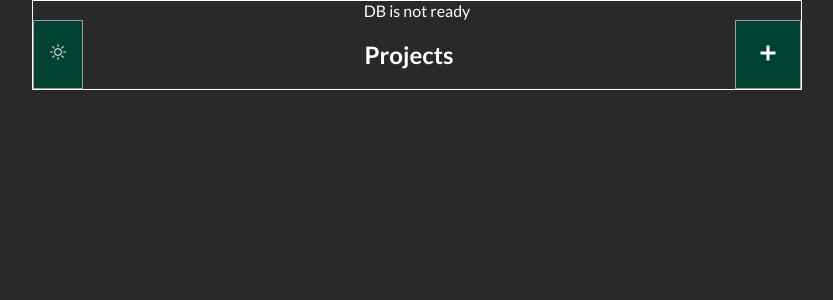
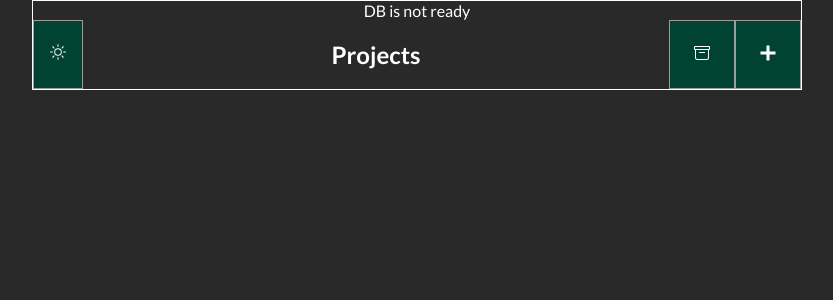
Before and after one commit to Tnxec2/crochettimer, a React (Create React App) app: page / in a window 1280 px wide. Shown: the top 300 px of the page, without its empty margins (223-1056 px from the left). Built offline with nearby package versions, Linux system fonts and the light colour scheme; the HTML template or start-up script is replaced by a standard one.

Commit message:
add archived props to project

```diff
--- a/src/App.css
+++ b/src/App.css
@@ -88,6 +88,7 @@ nav * {
   font-family: "Lato", serif;
   font-weight: 300;
   font-style: italic;
+  padding: 1em;
 }
 
 .button {
--- a/src/App.tsx
+++ b/src/App.tsx
@@ -21,7 +21,10 @@ function App() {
   const firstEffectRan = useRef(false)
 
   const [isDBReady, setIsDBReady] = useState<boolean>(false);
+
   const [error, setError] = useState<string | null>();
+
+  const [showArchived, setShowArchived] = useState<boolean>(false);
 
   const [openProject, setOpenProject] = useState<CrochetProject | null>(null);
 
@@ -77,6 +80,8 @@ function App() {
       )}
       {!openProject ? (
         <ProjectList
+          showArchived={showArchived}
+          toggleArchived={() => {setShowArchived(!showArchived)}}
           projects={projects}
           onOpenProject={setOpenProject}
           onUpdateProject={updateProject}
--- /dev/null
+++ b/src/components/icons/archive.tsx
@@ -0,0 +1,18 @@
+import { SVGProps } from "react";
+
+export function Archive(props: SVGProps<SVGSVGElement>) {
+    return (
+      <svg
+        xmlns="http://www.w3.org/2000/svg"
+        viewBox="0 0 16 16"
+        width="1em"
+        height="1em"
+        {...props}
+      >
+        <path
+          fill="currentColor"
+          d="M0 2a1 1 0 0 1 1-1h14a1 1 0 0 1 1 1v2a1 1 0 0 1-1 1v7.5a2.5 2.5 0 0 1-2.5 2.5h-9A2.5 2.5 0 0 1 1 12.5V5a1 1 0 0 1-1-1zm2 3v7.5A1.5 1.5 0 0 0 3.5 14h9a1.5 1.5 0 0 0 1.5-1.5V5zm13-3H1v2h14zM5 7.5a.5.5 0 0 1 .5-.5h5a.5.5 0 0 1 0 1h-5a.5.5 0 0 1-.5-.5"
+        ></path>
+      </svg>
+    )
+  }
--- a/src/components/project/editProjectDialog.tsx
+++ b/src/components/project/editProjectDialog.tsx
@@ -20,6 +20,8 @@ export const EditProjectDialog : FC<Props> = ({project, handleUpdate, onDeletePr
         <Checkbox name="hasTimer" title="has timer" defaultChecked={project.hasTimer}/>
         <Checkbox name="hasSecondCounter" title="has second counter" defaultChecked={project.hasSecondCounter} />
         <textarea name="note"  rows={5} title="notes" placeholder="notes" defaultValue={project.note}></textarea>
+
+        <Checkbox name="archived" title="project archived" defaultChecked={project.archived === true} />
         <button type="submit" className="button">Save Project</button>
         <button type="button" className="button button-danger" onClick={() => {
             if (window.confirm('Would you delete project?')) onDeleteProject()
--- a/src/components/project/project.details.tsx
+++ b/src/components/project/project.details.tsx
@@ -25,7 +25,7 @@ export const ProjectDetails: FC<Props> = ({
 }) => {
   return (
     <div className="">
-      <div className="notes">Notes: {project.note.split('\n').map((l) => <>{l}<br /></>)}</div>
+      { project.note.length > 0 && <div className="notes">Notes: {project.note.split('\n').map((l) => <>{l}<br /></>)}</div> }
       {project.hasMultipleParts ? (
         <PartList
           project={project}
--- a/src/components/project/projectlist.tsx
+++ b/src/components/project/projectlist.tsx
@@ -1,4 +1,4 @@
-import { FC, useState } from "react";
+import { FC, useMemo, useState } from "react";
 import { CrochetProject, Stores, addData, deleteData } from "../../service/db";
 import { HeavyPlusSign } from "../icons/plus";
 import { ProjectCard } from "./project.card";
@@ -6,8 +6,11 @@ import Modal from "../modal/modal";
 import { AddProjectDialog } from "./addProjectDialog";
 import { EditProjectDialog } from "./editProjectDialog";
 import { ThemeToggle } from "../ui/theme.toggle";
+import { Archive } from "../icons/archive";
 
 type Props = {
+  showArchived: boolean,
+  toggleArchived: () => void,
   projects: CrochetProject[];
   onOpenProject: (p: CrochetProject | null) => void;
   onUpdateProject: (p: CrochetProject, reopen: boolean) => void;
@@ -16,12 +19,20 @@ type Props = {
 };
 
 export const ProjectList: FC<Props> = ({
+  showArchived,
+  toggleArchived,
   projects,
   onOpenProject,
   onUpdateProject,
   reload,
   setError,
 }) => {
+
+
+
+
+  const filteredProjects = projects.filter((p) => showArchived === p.archived )
+
   const [openAddProject, setOpenAddProject] = useState<boolean>(false);
   const [editProject, setEditProject] = useState<CrochetProject | null>(null);
 
@@ -55,7 +66,8 @@ export const ProjectList: FC<Props> = ({
       secondCounter: 1,
       time: 0,
       timerOn: false,
-      note: target.note.value
+      note: target.note.value,
+      archived: false,
     };
 
     try {
@@ -85,6 +97,7 @@ export const ProjectList: FC<Props> = ({
       hasMultipleParts: { checked: boolean };
       hasTimer: { checked: boolean };
       hasSecondCounter: { checked: boolean };
+      archived: { checked: boolean };
     };
 
     setEditProject(null);
@@ -96,6 +109,7 @@ export const ProjectList: FC<Props> = ({
       hasMultipleParts: target.hasMultipleParts.checked,
       hasTimer: target.hasTimer.checked,
       hasSecondCounter: target.hasSecondCounter.checked,
+      archived: target.archived.checked,
     };
 
     console.log(target, newProject);
@@ -124,8 +138,17 @@ export const ProjectList: FC<Props> = ({
       <nav>
         <ThemeToggle />
         <div className="app-title">
-          <h1>Projects</h1>
+          <h1>{showArchived ? 'Archived Projects' : 'Projects'}</h1>
         </div>
+        <div
+          className="button"
+          onClick={() => {
+            toggleArchived();
+          }}
+        >
+          <Archive />
+        </div>
+        { !showArchived &&
         <div
           className="button"
           onClick={() => {
@@ -133,11 +156,11 @@ export const ProjectList: FC<Props> = ({
           }}
         >
           <HeavyPlusSign />
-        </div>
+        </div> }
       </nav>
 
       <div className="card-list">
-        {projects.map((p) => (
+        {filteredProjects.map((p) => (
           <ProjectCard
             key={p.id}
             item={p}
--- a/src/service/db.ts
+++ b/src/service/db.ts
@@ -15,6 +15,7 @@ export type CrochetProject = {
   timerOn: boolean;
   time: number;
   note: string;
+  archived?: boolean;
 }
 
 export type CrochetPart = {
```
